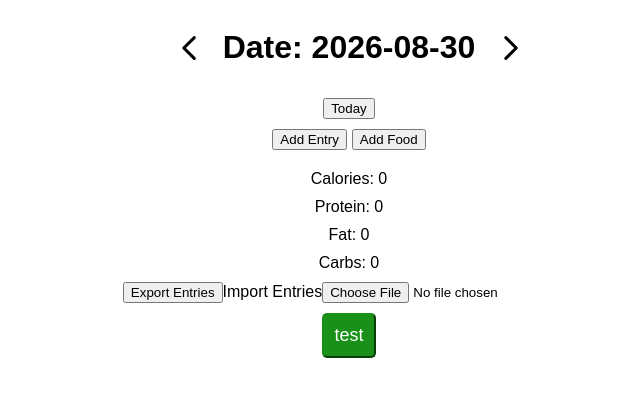
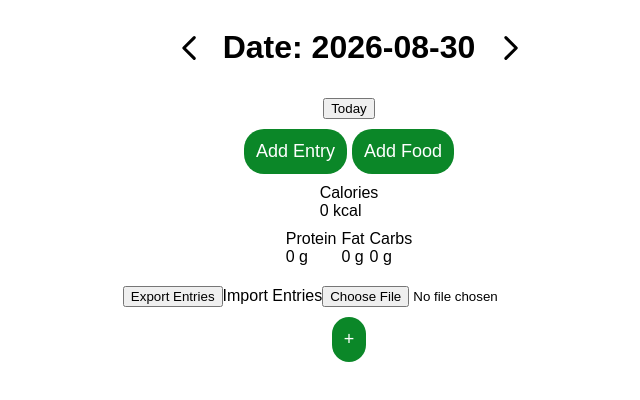
Before and after one commit to Tom8l/local-calorie-counter, a React (Vite) app: page / in a window 1280 px wide. Shown: the top 400 px of the page, without its empty margins (291-931 px from the left). Built offline with nearby package versions, Linux system fonts and the light colour scheme.

Commit message:
Some styling work

```diff
--- a/package.json
+++ b/package.json
@@ -13,6 +13,7 @@
   },
   "dependencies": {
     "clsx": "^2.1.1",
+    "idb": "^8.0.3",
     "react": "^19.2.8",
     "react-dom": "^19.2.8",
     "react-router": "^8.3.0",
--- a/src/App.css
+++ b/src/App.css
@@ -6,12 +6,21 @@
 }
 
 .btn {
-    border-color: rgb(25, 145, 25);
-    border-radius: 5px;
-    background-color: rgb(25, 145, 25);
+    border-color: rgba(0, 0, 0, 0);
+    border-radius: 20px;
+    background-color: rgb(11, 135, 40);
     color: white;
 }
 
+.btn:hover {
+    cursor: pointer;
+    background-color: rgb(7, 95, 28);
+}
+
+
+.btn--danger {
+    background-color: rgb(252, 0, 0);
+}
 
 .btn--md {
     padding: 10px 10px;
--- a/src/pages/Home.module.css
+++ b/src/pages/Home.module.css
@@ -26,3 +26,7 @@
 .nextDateArrow {
   cursor: pointer;
 }
+
+.macroContainer {
+  display: flex;
+}
--- a/src/pages/Home.tsx
+++ b/src/pages/Home.tsx
@@ -107,11 +107,36 @@ export function Home() {
 
         <div className={styles.buttonContainer}>
             <Link to="/add-entry" state={{ date }}>
-                <button>Add Entry</button>
+              <Button>Add Entry</Button>
             </Link>
             <Link to="/add-food">
-                <button>Add Food</button>
+              <Button>Add Food</Button>
             </Link>
+        </div>
+
+        <div className="dailyCaloriesText">
+          Calories
+          <br/>
+          {totals.calories} kcal
+        </div>
+        <div className={styles.buttonContainer}>
+          <div>
+            Protein
+            <br/>
+            {totals.protein} g
+          </div>
+
+          <div>
+            Fat
+            <br/>
+            {totals.fat} g
+          </div>
+
+          <div>
+          Carbs
+          <br/>
+          {totals.carbs} g
+          </div>
         </div>
 
         <div id="entries">
@@ -120,24 +145,10 @@ export function Home() {
               <strong>{entry.foodName}</strong>
 
               <div>
-                {entry.quantity} {entry.servingUnit} <button onClick={() => handleDeletion(entry)}> Delete </button>
+                {entry.quantity} {entry.servingUnit} <Button variant="danger" size="sm" onClick={() => handleDeletion(entry)}> Delete </Button>
               </div>
             </div>
           ))}
-        </div>
-
-
-        <div>
-          Calories: {totals.calories}
-        </div>
-        <div>
-          Protein: {totals.protein}
-        </div>
-        <div>
-          Fat: {totals.fat}
-        </div>
-        <div>
-          Carbs: {totals.carbs}
         </div>
 
         <div>
@@ -155,7 +166,7 @@ export function Home() {
 
           <div>
             <Button variant="primary">
-              test
+              +
             </Button>
           </div>
 
```
Also changed, not shown: 1 other file (tests, documents, lock files or other folders).
